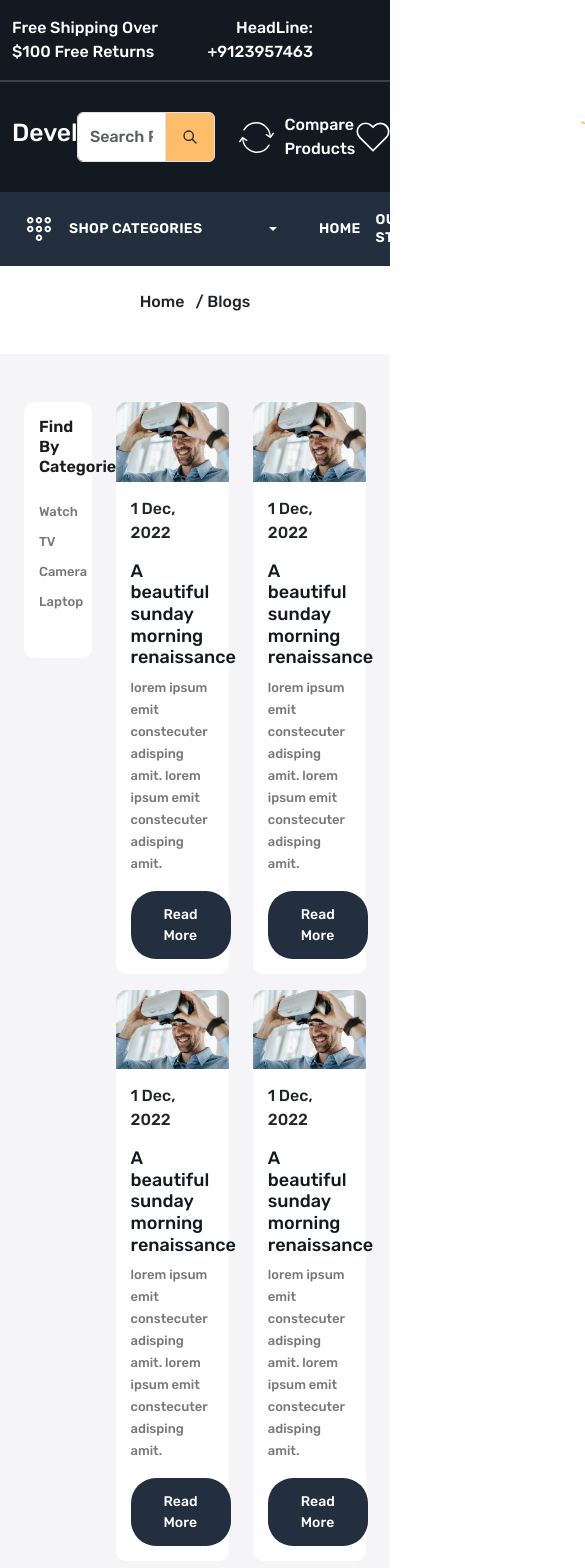
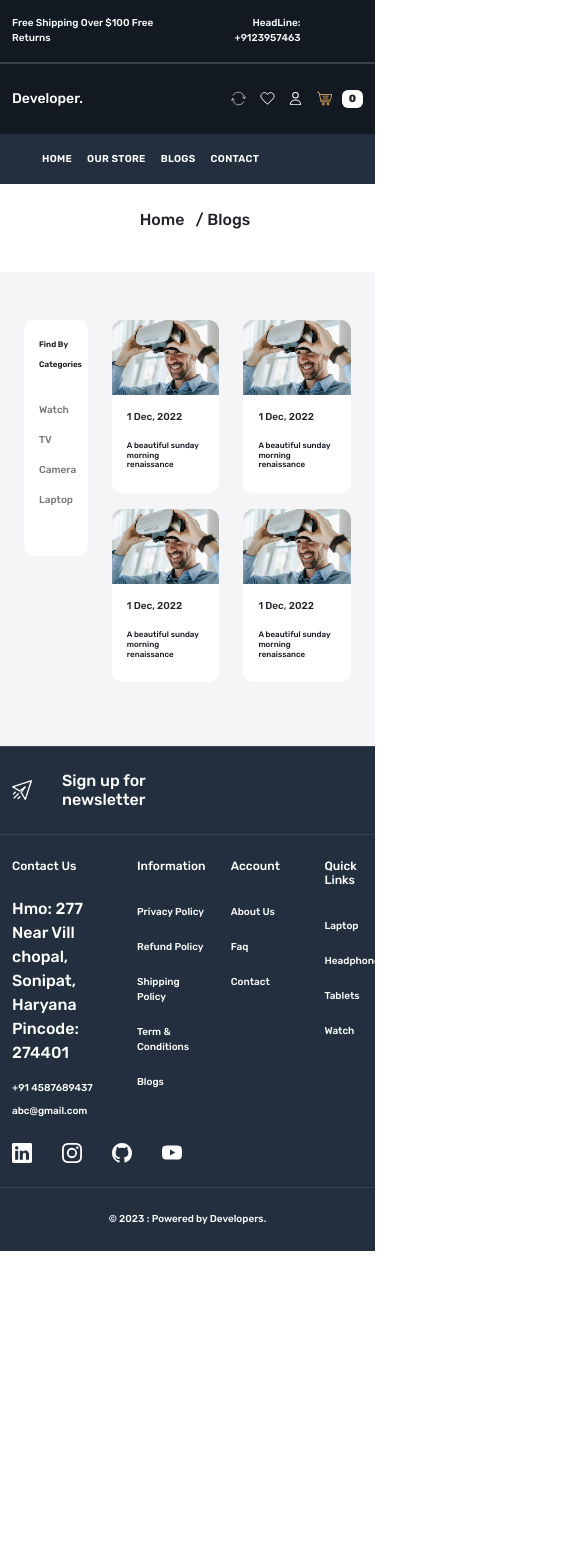
Before and after one commit to SAHIBAKHATOON/E-Commerce, a React (Create React App) app: page /blogs in a window 390 px wide. Shown: the top 1568 px of the page, 585 px wide, since content can reach past the window. After the commit the page ends 1251 px from the top, so only its background shows below. Built offline with nearby package versions, Linux system fonts and the light colour scheme.

Commit message:
fifth commit

```diff
--- a/src/App.css
+++ b/src/App.css
@@ -706,3 +706,314 @@ margin-bottom: 0;
     font-size: 16px;
     color: var(--color-777777);
 }
+.header-upper.header-upper-links span{
+    display: none;
+
+}
+
+@media only screen and (max-width: 600px) {
+    .header-top-strip{
+       font-size: 10px;
+       max-width: 375px;
+       overflow: hidden;
+    }
+    .header-upper{
+       max-width: 375px;
+       overflow: hidden;
+    }
+    .header-upper a{
+     font-size: 14px;
+    }
+    .header-bottom{
+        max-width: 375px;
+        overflow: hidden;
+    }
+    .input-group{
+        display: none;
+    }
+    .header-upper-link p{
+       display: none;
+    }
+    .header-upper-link img{
+        height: 15px;
+        width: 15px;
+    }
+    .header-upper.header-upper-links span{
+        display: block;
+    }
+   .menu-bottom .dropdown{
+    display: none;
+   }
+   .header-bottom .menu-links a{
+        font-size: 10px;
+    }
+    /* ----------HOME----------------- */
+    .main-banner img{
+        height: 300px;
+        max-width: 300px;
+        margin-left: 5px;
+        overflow: hidden;
+    }
+    .main-banner h4{
+        font-size: 12px;
+    }
+    .main-banner h5{
+        font-size: 22px;
+    }
+    .main-banner p{
+        font-size: 12px;
+    }
+    .button{
+        width: 120px;
+        font-size: 12px;
+    }
+    .small-banner{
+        display: none;
+    }
+    .services h6,
+    .famous-wrapper p{
+        display: none;
+    }
+     .home-wrapper-2{
+        max-width: 375px;
+        overflow: hidden;
+     }
+    .services p{
+        font-size: 9px;
+    }
+    .services img{
+        height: 15px;
+        width: 15px;
+    }
+    .categories h6{
+        font-size: 10px;
+    }
+    .categories p{
+        font-size: 9px;
+    }
+    .categories img{
+        width: 20px;
+        height: 20px;
+    }
+    .featured-wrapper{
+        display: none;
+    }
+    .famous-wrapper img{
+        height: 150px;
+        width: 200px;
+    }
+    .famous-wrapper h5{
+        font-size: 8px;
+    }
+    .famous-wrapper h6{
+        font-size: 10px;
+    }
+    .special-wrapper h3{
+        font-size: 16px;
+    }
+    .special-product-card h5{
+       font-size: 12px;
+    }
+    .special-product-card h6{
+        font-size: 8px;
+        width: 90px;
+    }
+    .special-product-card .prod-count{
+        font-size: 10px;
+    }
+
+    .special-product-card span{
+         display: none;
+    }
+    .special-product-card .price,
+    .special-product-card .discount-till{
+        font-size: 10px;
+    }
+    .special-product-card a{
+        height: 40px;
+        font-size: 9px;
+        width: 120px;
+    }
+    .popular-wrapper{
+        display: none;
+    }
+    .marque-wrapper{
+        max-width: 375px;
+        overflow: hidden;
+    }
+    .marque-wrapper img{
+        height: 100px;
+        width: 80px;
+    }
+    .blog-wrapper h3{
+        font-size: 16px;
+    }
+     .blog-content .date{
+         font-size: 10px;
+     }
+     .blog-content .title{
+        font-size: 8px;
+     }
+     .blog-content .desc{
+        display: none;
+     }
+     .blog-content a{
+         display: none;
+     }
+     /*-------------- FOOTER---------------- */
+     .footer-top-data h2{
+        font-size: 16px;
+     }
+     .footer-top-data img{
+        height: 20px;
+        width: 20px;
+     }
+     footer{
+        overflow: hidden;
+     }
+     footer h4{
+        font-size: 12px;
+     }
+      footer p{
+        font-size: 10px;
+      }
+     footer a{
+        font-size: 10px;
+     }
+     .footer-1{
+        max-width: 375px;
+        overflow: hidden;
+     }
+     .footer-2{
+        max-width: 375px;
+        overflow: hidden;
+     }
+     .footer-3{
+        max-width: 375px;
+        overflow: hidden;
+     }
+     /*  ----------COMPARE--------- */
+     .compare-product-card,
+     .wishlist-card{
+        margin-left: 40px;
+     }
+     .product-card-image{
+        margin-left: -20px;
+     }
+     .product-card-image img{
+      height: 120px;
+     }
+     .compare-product-details h5,
+     .compare-product-details .price{
+        font-size: 10px;
+        width: 100px;
+     }
+     .product-detail h5{
+      font-size: 10px;
+     }
+     .product-detail p{
+       display: none;
+     }
+     .colors{
+        display: none;
+     }
+     /* --------WISHLIST-------- */
+ .wishlist-card .title,
+ .wishlist-card .price,
+ .subtotal p{
+    font-size: 10px;
+ }
+ .wishlist-card-image img{
+    height: 120px;
+  min-width: 80px;
+ }
+ /* ------LOGIN--------- */
+ .login-wrapper{
+  max-width: 375px;
+ }
+ .auth-card{
+    width: 300px;
+ }
+ /* ------------CART----------- */
+ .cart-header h4{
+    font-size: 10px;
+ }
+ .cart-data p{
+    font-size: 10px;
+ }
+ .cart-data .price{
+    font-size: 10px;
+ }
+ .subtotal h4{
+    font-size: 10px;
+ }
+ .subtotal .button{
+    font-size: 9px;
+ }
+ /* --------- OUR STORE---------- */
+ .store-wrapper h3{
+font-size: 9px;
+ }
+ .store-wrapper li{
+    font-size: 10px;
+ }
+ .filter-card h5{
+    font-size: 9px;
+ }
+ .form-check{
+    font-size: 5px;
+ }
+ .form-floating {
+    display: none;
+ }
+ .product-tags{
+    font-size: 10px;
+    margin-left: -10px;
+ }
+ .random-products b{
+    font-size: 10px;
+ }
+ .random-products{
+    width: 250px;
+ }
+ .random-products img{
+    margin-left: -10px;
+ }
+ .random-products h5{
+    margin-top: 20px;
+ }
+ .filter-sort-grid{
+    min-width: 200px;
+ }
+ .filter-sort-grid p{
+    font-size: 8px;
+ }
+ .filter-sort-grid select{
+     display: none;
+ }
+   .product-card {
+    min-width: 80px;
+    height: 150px;
+   }
+   .product-image img{
+     height: 150px;
+   }
+   .product-card h5{
+    font-size: 6px;
+   }
+   .product-details .product-title{
+    font-size: 5px;
+   }
+   .blog-wrapper h3{
+    font-size: 8px;
+   }
+   .blog-wrapper li{
+    font-size: 10px;
+   }
+   .contact-title{
+    font-size: 14px;
+   }
+   .near{
+    font-size: 12px;
+   }
+}
--- a/src/components/Footer.js
+++ b/src/components/Footer.js
@@ -5,7 +5,7 @@ import newletter from '../images/newsletter.png'
  const Footer = () => {
   return (
      <>
-     <footer className='py-4'>
+       <footer className='footer-1 py-4'>
       <div className='container-xxl'>
          <div className='row align-items-center'>
           <div className='col-5'>
@@ -28,7 +28,8 @@ import newletter from '../images/newsletter.png'
       </div>
       </div>
      </footer>
-     <footer className='py-4'>
+
+     <footer className=' footer-2 py-4'>
       <div className='container-xxl'>
         <div className='row'>
           <div className='col-4'>
@@ -91,11 +92,12 @@ import newletter from '../images/newsletter.png'
         </div>
       </div>
      </footer>
-     <footer className='py-4'>
+
+     <footer className='footer-3 py-4'>
       <div className='container-xxl'>
         <div className='row'>
           <div className='col-12'>
-            <p className='text-center mb-0 text-white'>&copy: { new Date().getFullYear()} : Powered by Developers.</p>
+            <p className='text-center mb-0 text-white'>&copy; { new Date().getFullYear()} : Powered by Developers.</p>
           </div>
         </div>
       </div>
--- a/src/components/Header.js
+++ b/src/components/Header.js
@@ -1,6 +1,7 @@
 import React from 'react';
 import { NavLink,Link } from 'react-router-dom';
-import  {HiOutlineSearch} from 'react-icons/hi'
+import  {HiOutlineSearch} from 'react-icons/hi';
+import {FaBars} from  'react-icons/fa'
   const Header = () => {
   return (
    <>
@@ -45,7 +46,9 @@ import  {HiOutlineSearch} from 'react-icons/hi'
         <div className='col-5'>
           <div className='header-upper-link d-flex align-items-center justify-content-between'>
             <div>
+
               <Link to="/compare-product" className='d-flex align-items-center gap-10 text-white'>
+              {/* <span className='bar'><FaBars /></span> */}
               <img src='images/compare.svg' alt='compare'/>
               <p  className='mb-0'>Compare <br /> Products</p>
               </Link>
--- a/src/components/ProductCard.js
+++ b/src/components/ProductCard.js
@@ -27,7 +27,7 @@ const ProductCard = (props) => {
             : ":id"
          }
          `}
-         className='product-card position-relative'>
+         className='product-card position-relative '>
             <div className='wishlist-icon position-absolute'>
               <button className='border-0 bg-transparent'>
               <img src={wish} alt='wishlist' />
--- a/src/pages/Cart.js
+++ b/src/pages/Cart.js
@@ -48,7 +48,7 @@ const Cart = () => {
                 </div>
 
             </div>
-            <div className='col-12 py-2 mt-4'>
+            <div className='subtotal col-12 py-2 mt-4'>
                <div className='d-flex justify-content-between align-items-baseline'>
                <Link to="/product" className="button">Continue to Shopping
                </Link>
--- a/src/pages/Contact.js
+++ b/src/pages/Contact.js
@@ -42,7 +42,7 @@ const Contact = () => {
             </div>
             <div>
             <h3 className='contact-title mb-4'>Get in to touch</h3>
-            <div>
+            <div className='near'>
               <ul className='ps-0'>
                 <li className='mb-3 d-flex gap-15 align-items-center'>
                   {/* <  IoMdHome className='fs-5'/> */}
--- a/src/pages/OurStore.js
+++ b/src/pages/OurStore.js
@@ -109,7 +109,7 @@ const OurStore = () => {
                             </div>
                             <div className='w-50'>
                             <h5>Kids headphones  bulk 10 pack multi colored for students</h5>
-                            <ReactStars count={5} size={24} value={4} edit={false} activeColor="#ffd700"
+                            <ReactStars   count={5} size={24} value={4} edit={false} activeColor="#ffd700"
                               />
                               <b>$ 300</b>
                         </div>
```
